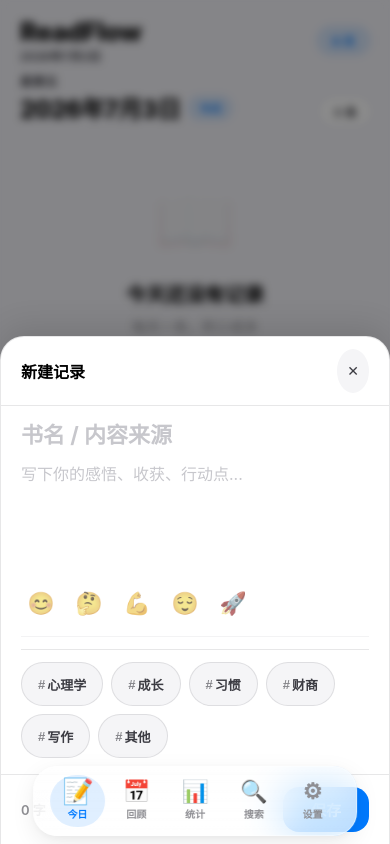
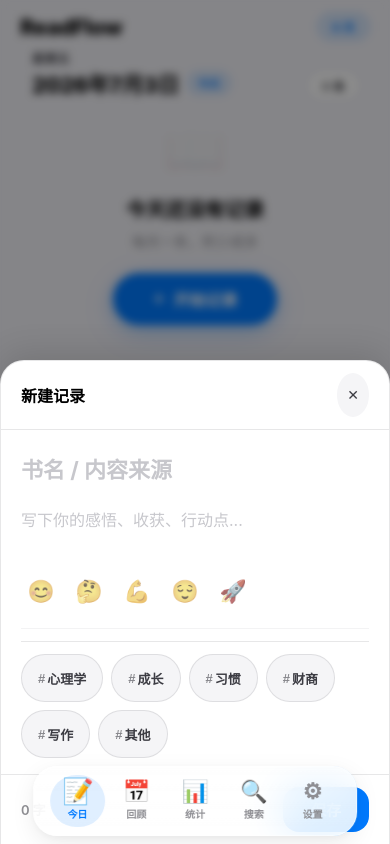
Before and after one commit to NICO3532/-, a plain HTML site: page index.html in a window 390 px wide. Both pictures are taken after typing "Sample", "Sample" into the empty fields and a click on the button "新建记录". Drawn offline with Linux system fonts and the light colour scheme.

Commit message:
Update index.html

```diff
--- a/index.html
+++ b/index.html
@@ -2,9 +2,11 @@
 <html lang="zh-CN">
 <head>
 <meta charset="UTF-8">
-<meta name="viewport" content="width=device-width, initial-scale=1.0, maximum-scale=1.0, user-scalable=no, viewport-fit=cover">
+<meta name="viewport" content="width=device-width, initial-scale=1.0, maximum-scale=1.0, user-scalable=no, viewport-fit=cover, minimal-ui">
 <title>ReadFlow</title>
 <meta name="apple-mobile-web-app-capable" content="yes">
+<meta name="apple-mobile-web-app-status-bar-style" content="black-translucent">
+<meta name="format-detection" content="telephone=no">
 <meta name="apple-mobile-web-app-status-bar-style" content="black-translucent">
 <meta name="apple-mobile-web-app-title" content="ReadFlow">
 <meta name="description" content="ReadFlow - 阅读记录与知识管理">
@@ -284,9 +286,9 @@
 /* ═══════════════════════════════════════════════════════════════
    EMPTY STATE — 世界级零状态（巨大按钮，无法忽视）
    ═══════════════════════════════════════════════════════════════ */
-.empty-state { text-align:center; padding:var(--space-12) var(--space-5); color:var(--text-secondary); max-width:400px; margin:0 auto; animation:fadeInUp 0.6s var(--ease-decelerate) forwards; }
+.empty-state { text-align:center; padding:var(--space-6) var(--space-4); color:var(--text-secondary); max-width:400px; margin:0 auto; animation:fadeInUp 0.6s var(--ease-decelerate) forwards; flex:1; display:flex; flex-direction:column; justify-content:center; }
 @keyframes fadeInUp { from { opacity:0; transform:translateY(20px); } to { opacity:1; transform:translateY(0); } }
-.empty-icon { font-size:64px; margin-bottom:var(--space-4); opacity:0.15; filter:grayscale(0.3); animation:float 3s ease-in-out infinite; }
+.empty-icon { font-size:48px; margin-bottom:var(--space-3); opacity:0.15; filter:grayscale(0.3); animation:float 3s ease-in-out infinite; }
 @keyframes float { 0%,100%{transform:translateY(0);} 50%{transform:translateY(-6px);} }
 .empty-text { font-size:20px; font-weight:700; margin-bottom:var(--space-2); color:var(--text-primary); letter-spacing:-0.3px; }
 .empty-sub { font-size:14px; color:var(--text-tertiary); line-height:1.6; margin-bottom:var(--space-5); }
@@ -532,14 +534,14 @@
 @media (max-width: 1023px) { .mobile-app { display:flex; } }
 
 .m-header { padding:calc(var(--space-4) + env(safe-area-inset-top, 0px)) var(--space-5) var(--space-2); display:flex; justify-content:space-between; align-items:center; flex-shrink:0; position:sticky; top:0; z-index:20; background:var(--bg-primary); }
-.m-header-title { font-size:26px; font-weight:800; letter-spacing:-0.5px; color:var(--text-primary); }
+.m-header-title { font-size:22px; font-weight:800; letter-spacing:-0.5px; color:var(--text-primary); }
 .m-header-date { font-size:12px; color:var(--text-secondary); font-weight:600; }
 .m-streak { font-size:12px; color:var(--accent); font-weight:700; background:var(--accent-soft); padding:5px 14px; border-radius:var(--radius-pill); border:1px solid var(--accent-soft); transition:all var(--duration-fast); }
 .m-streak.pulse { animation:countPulse 0.6s var(--ease-spring); }
-.m-main { flex:1; overflow-y:auto; padding:0 var(--space-4) 120px; scrollbar-width:none; overscroll-behavior-y:contain; }
+.m-main { flex:1; overflow-y:auto; padding:0; scrollbar-width:none; overscroll-behavior-y:contain; }
 .m-main::-webkit-scrollbar { display:none; }
 
-.m-bottom-nav { position:fixed; bottom:calc(8px + env(safe-area-inset-bottom, 0px)); left:50%; transform:translateX(-50%); background:var(--glass-bg); backdrop-filter:var(--glass-blur); -webkit-backdrop-filter:var(--glass-blur); border:1px solid var(--glass-border); border-radius:var(--radius-liquid); padding:8px 16px; display:flex; justify-content:center; align-items:center; gap:4px; z-index:100; box-shadow:var(--shadow-lg); max-width:calc(100% - 32px); transition:all var(--duration-normal); }
+.m-bottom-nav { position:fixed; bottom:calc(4px + env(safe-area-inset-bottom, 0px)); left:50%; transform:translateX(-50%); background:var(--glass-bg); backdrop-filter:var(--glass-blur); -webkit-backdrop-filter:var(--glass-blur); border:1px solid var(--glass-border); border-radius:var(--radius-liquid); padding:8px 16px; display:flex; justify-content:center; align-items:center; gap:4px; z-index:100; box-shadow:var(--shadow-lg); max-width:calc(100% - 32px); transition:all var(--duration-normal); }
 .m-bottom-nav::before { content:''; position:absolute; inset:0; border-radius:var(--radius-liquid); background:linear-gradient(180deg, rgba(255,255,255,0.1), rgba(255,255,255,0)); pointer-events:none; }
 @media (prefers-color-scheme: dark) { .m-bottom-nav::before { background:linear-gradient(180deg, rgba(255,255,255,0.05), rgba(255,255,255,0)); } }
 .m-nav-item { display:flex; flex-direction:column; align-items:center; gap:3px; cursor:pointer; padding:6px 14px; border-radius:var(--radius-pill); color:var(--text-tertiary); border:none; background:none; font-size:10px; font-weight:700; flex:1; min-width:52px; transition:all var(--duration-fast); position:relative; z-index:1; min-height:var(--touch-min); }
@@ -555,15 +557,16 @@
 .m-quick-input-bar {
   background:var(--bg-secondary);
   border-radius:var(--radius-lg);
-  padding:var(--space-3) var(--space-4);
+  padding:10px var(--space-4);
   border:1.5px solid var(--separator-subtle);
   box-shadow:var(--shadow-sm);
-  margin-bottom:var(--space-4);
+  margin-bottom:var(--space-3);
   cursor:text;
   transition:all var(--duration-fast);
   display:flex;
   align-items:center;
   gap:var(--space-2);
+  margin-top:var(--space-2);
 }
 .m-quick-input-bar:hover {
   border-color:var(--accent);
@@ -608,7 +611,7 @@
   transform:scale(0.95);
 }
 
-.m-timeline { display:flex; flex-direction:column; gap:0; margin-top:var(--space-1); position:relative; }
+.m-timeline { display:flex; flex-direction:column; gap:0; margin-top:var(--space-2); position:relative; }
 .m-timeline::before { content:''; position:absolute; left:16px; top:0; bottom:0; width:2px; background:var(--separator); border-radius:1px; }
 .m-timeline-item { position:relative; padding-left:40px; padding-bottom:var(--space-4); transition:all var(--duration-slow) var(--ease-standard); }
 .m-timeline-item.removing { opacity:0; transform:translateX(-20px) scale(0.95); max-height:0; padding-bottom:0; overflow:hidden; }
@@ -633,11 +636,11 @@
 .toast { position:fixed; top:calc(12px + env(safe-area-inset-top, 0px)); left:50%; transform:translateX(-50%) translateY(-20px); background:var(--text-primary); color:var(--text-inverse); padding:12px 24px; border-radius:var(--radius-pill); font-size:14px; font-weight:600; opacity:0; transition:all var(--duration-slow) var(--ease-spring); z-index:300; pointer-events:none; white-space:nowrap; box-shadow:var(--shadow-lg); backdrop-filter:blur(20px); -webkit-backdrop-filter:blur(20px); }
 .toast.on { opacity:1; transform:translateX(-50%) translateY(0); }
 
-.m-today-header { display:flex; align-items:flex-end; justify-content:space-between; margin-bottom:var(--space-3); padding:0 4px; }
+.m-today-header { display:flex; align-items:flex-end; justify-content:space-between; margin-bottom:var(--space-2); padding:0 var(--space-4); }
 .m-today-header-left { display:flex; flex-direction:column; gap:1px; }
 .m-today-header-weekday { font-size:12px; color:var(--text-secondary); font-weight:700; text-transform:uppercase; letter-spacing:0.8px; }
 .m-today-header-date-row { display:flex; align-items:center; gap:var(--space-2); }
-.m-today-header-date { font-size:24px; font-weight:800; letter-spacing:-0.5px; color:var(--text-primary); }
+.m-today-header-date { font-size:22px; font-weight:800; letter-spacing:-0.5px; color:var(--text-primary); }
 .m-today-badge { font-size:11px; font-weight:700; color:var(--accent); background:var(--accent-soft); padding:3px 10px; border-radius:var(--radius-pill); border:1px solid var(--accent-soft); }
 .m-today-header-count { font-size:12px; color:var(--text-secondary); font-weight:600; background:var(--bg-secondary); padding:4px 12px; border-radius:var(--radius-pill); border:1px solid var(--separator-subtle); transition:all var(--duration-fast); }
 .m-today-header-count.pulse { animation:countPulse 0.6s var(--ease-spring); }
@@ -727,6 +730,92 @@
 .data-diag-val.good { color:var(--success); }
 .data-diag-val.warn { color:var(--warning); }
 .data-diag-val.bad { color:var(--danger); }
+
+/* ═══════════════════════════════════════════════════════════════
+   iOS / iPhone 专属优化
+   ═══════════════════════════════════════════════════════════════ */
+html { -webkit-text-size-adjust: none; -webkit-font-smoothing: antialiased; height: -webkit-fill-available; }
+body { height: 100vh; height: -webkit-fill-available; }
+
+/* iOS 原生感滚动 */
+.m-main, .main-scroll, .editor-body, .m-editor-body { -webkit-overflow-scrolling: touch; }
+
+/* iOS 输入框防止自动缩放 */
+input, textarea { font-size: 16px; -webkit-appearance: none; border-radius: 0; }
+input:focus, textarea:focus { outline: none; }
+
+/* iOS 按钮默认样式清除 */
+button { -webkit-appearance: none; -webkit-tap-highlight-color: transparent; }
+
+/* iOS 安全区域适配 — 顶部刘海/灵动岛 */
+.m-header { padding-top: calc(var(--space-3) + env(safe-area-inset-top, 0px)); }
+
+/* iOS 安全区域适配 — 底部 Home 指示条 + Safari 工具栏 */
+.m-bottom-nav {
+  bottom: calc(8px + env(safe-area-inset-bottom, 0px));
+  padding-bottom: calc(8px + env(safe-area-inset-bottom, 0px));
+}
+.m-fab {
+  bottom: calc(80px + env(safe-area-inset-bottom, 0px));
+}
+
+/* iOS 触控区域最小 48px（比 Apple HIG 44px 更宽松） */
+.m-nav-item, .m-editor-mood, .m-editor-tag, .m-history-nav-btn,
+.m-record-card-btn, .m-editor-input, .m-editor-textarea,
+.m-quick-input-bar, .m-quick-input-btn, .empty-action {
+  min-height: 48px;
+}
+
+/* iOS 页面内容区域安全区域适配 */
+.m-page { padding-bottom: calc(120px + env(safe-area-inset-bottom, 0px)); }
+
+/* iOS 空状态真正全屏居中 */
+#m-today .empty-state {
+  min-height: calc(100vh - 200px - env(safe-area-inset-top, 0px) - env(safe-area-inset-bottom, 0px));
+  display: flex;
+  flex-direction: column;
+  justify-content: center;
+  align-items: center;
+  padding: var(--space-4);
+}
+
+/* iOS 底部导航栏毛玻璃效果增强 */
+.m-bottom-nav {
+  background: rgba(255, 255, 255, 0.85);
+  -webkit-backdrop-filter: saturate(180%) blur(20px);
+  backdrop-filter: saturate(180%) blur(20px);
+}
+@media (prefers-color-scheme: dark) {
+  .m-bottom-nav {
+    background: rgba(30, 30, 30, 0.85);
+  }
+}
+
+/* iOS 状态栏适配 — 深色模式 */
+@media (prefers-color-scheme: dark) {
+  meta[name="apple-mobile-web-app-status-bar-style"] {
+    content: "black-translucent";
+  }
+}
+
+/* iOS 编辑器底部安全区域 */
+.m-editor-sheet {
+  padding-bottom: env(safe-area-inset-bottom, 0px);
+}
+.m-editor-footer {
+  padding-bottom: calc(var(--space-3) + env(safe-area-inset-bottom, 0px));
+}
+
+/* iOS 键盘弹出时输入框不被遮挡 */
+.m-editor-sheet.on {
+  max-height: calc(100vh - env(safe-area-inset-top, 0px));
+}
+
+/* iOS 确认对话框安全区域 */
+.confirm-dialog {
+  padding-top: env(safe-area-inset-top, 0px);
+  padding-bottom: env(safe-area-inset-bottom, 0px);
+}
 </style>
 </head>
 <body>
@@ -920,9 +1009,9 @@
 </div>
 
 <div class="mobile-app" id="mobileApp">
-  <header class="m-header"><div><div class="m-header-title">ReadFlow</div><div class="m-header-date" id="mDate"></div></div><div class="m-streak" id="mStreak">0 天</div></header>
+  <header class="m-header"><div class="m-header-title">ReadFlow</div><div class="m-streak" id="mStreak">0 天</div></header>
   <main class="m-main" id="mMain">
-    <div class="m-page on" id="m-today">
+    <div class="m-page on" id="m-today" style="padding:0 var(--space-4);">
       <div class="m-today-header">
         <div class="m-today-header-left">
           <div class="m-today-header-weekday" id="mTodayWeekday"></div>
@@ -948,7 +1037,7 @@
       </div>
     </div>
 
-    <div class="m-page" id="m-history">
+    <div class="m-page" id="m-history" style="padding:0 var(--space-4);">
       <div class="m-on-this-day" id="mOnThisDay">
         <div class="m-on-this-day-title">&#127775; 那年今日</div>
         <div class="m-on-this-day-sub" id="mOnThisDaySub">看看过去的今天，你记录了什么</div>
@@ -965,7 +1054,7 @@
       <div id="mHistoryDayView"></div>
     </div>
 
-    <div class="m-page" id="m-stats">
+    <div class="m-page" id="m-stats" style="padding:0 var(--space-4);">
       <div style="padding:0 4px;margin-bottom:var(--space-4);"><span style="font-size:20px;font-weight:800;letter-spacing:-0.3px;">数据洞察</span></div>
       <div style="display:grid;grid-template-columns:repeat(2,1fr);gap:var(--space-3);margin-bottom:var(--space-4);">
         <div class="m-stat-card"><div class="m-stat-label">本月记录</div><div class="m-stat-value" style="color:var(--accent);" id="mStatTotal">0</div></div>
@@ -975,8 +1064,8 @@
       <div style="background:var(--bg-secondary);border-radius:var(--radius-lg);padding:var(--space-5);border:1px solid var(--separator-subtle);margin-bottom:var(--space-4);"><div style="font-size:15px;font-weight:700;color:var(--text-secondary);margin-bottom:var(--space-3);">情绪分布</div><div id="mMoodChart"></div></div>
       <div style="background:var(--bg-secondary);border-radius:var(--radius-lg);padding:var(--space-5);border:1px solid var(--separator-subtle);"><div style="font-size:15px;font-weight:700;color:var(--text-secondary);margin-bottom:var(--space-3);">近7天产出</div><div id="mTrendChart"></div></div>
     </div>
-    <div class="m-page" id="m-search"><div class="search-wrap"><span class="search-icon">&#128269;</span><input type="text" class="search-input" id="mSearchInput" placeholder="搜索书名、感悟、标签..." aria-label="搜索"></div><div id="mSearchResults"></div></div>
-    <div class="m-page" id="m-settings">
+    <div class="m-page" id="m-search" style="padding:0 var(--space-4);"><div class="search-wrap"><span class="search-icon">&#128269;</span><input type="text" class="search-input" id="mSearchInput" placeholder="搜索书名、感悟、标签..." aria-label="搜索"></div><div id="mSearchResults"></div></div>
+    <div class="m-page" id="m-settings" style="padding:0 var(--space-4);">
       <div class="setting-group"><button class="setting-item" id="mBtnExport" type="button"><div><div class="setting-label">导出数据</div><div class="setting-desc">将所有记录导出为 JSON</div></div><span class="setting-arrow">&#10132;</span></button><button class="setting-item" id="mBtnImport" type="button"><div><div class="setting-label">导入数据</div><div class="setting-desc">从 JSON 文件恢复</div></div><span class="setting-arrow">&#10132;</span></button></div>
       <div class="data-diag">
         <div class="data-diag-title">&#128202; 数据健康诊断</div>
@@ -2495,7 +2584,7 @@
     var weekdays = ['星期日', '星期一', '星期二', '星期三', '星期四', '星期五', '星期六'];
     var weekday = weekdays[now.getDay()];
     var dateStr = now.toLocaleDateString('zh-CN', { year: 'numeric', month: 'long', day: 'numeric' });
-    var mDate = getEl('mDate'); if (mDate) mDate.textContent = dateStr;
+
     var deskWeekday = getEl('deskTodayWeekday'); if (deskWeekday) deskWeekday.textContent = weekday;
     var deskDate = getEl('deskTodayDate'); if (deskDate) deskDate.textContent = dateStr;
     var mWeekday = getEl('mTodayWeekday'); if (mWeekday) mWeekday.textContent = weekday;
```
